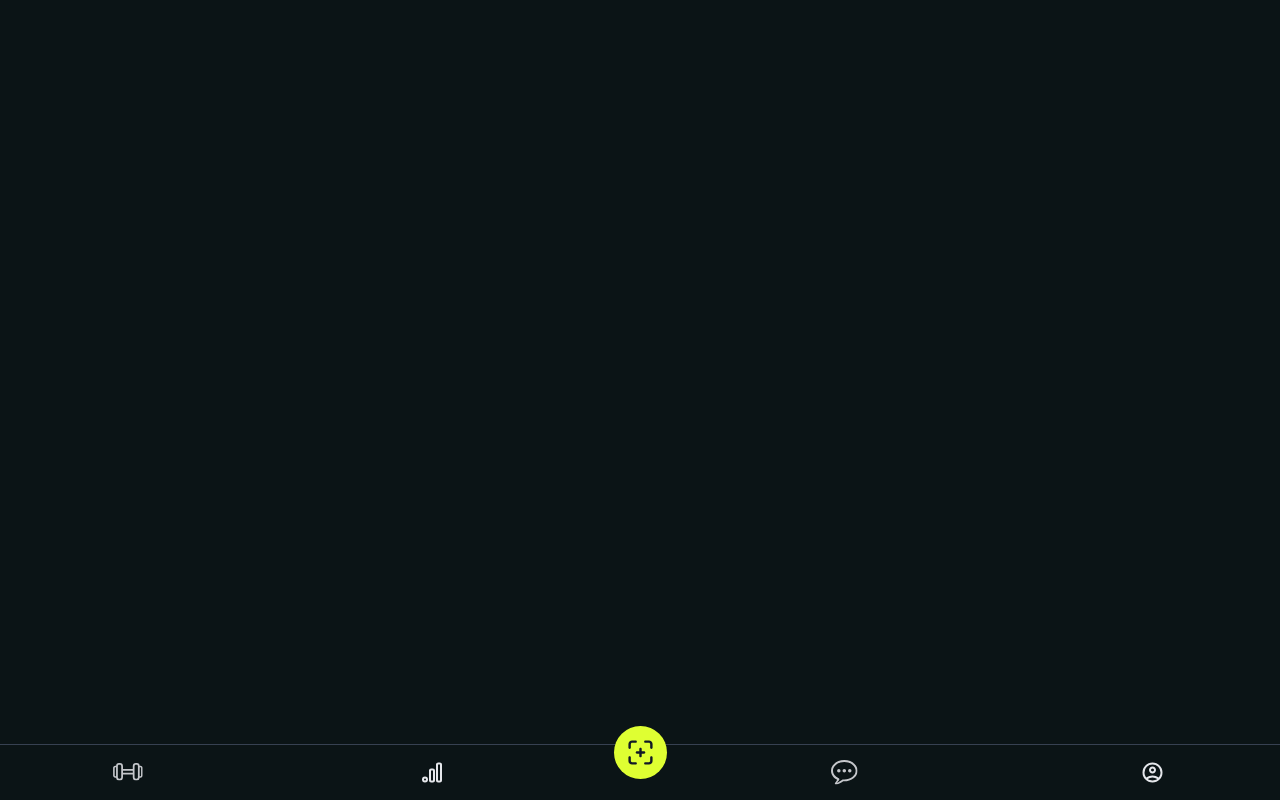
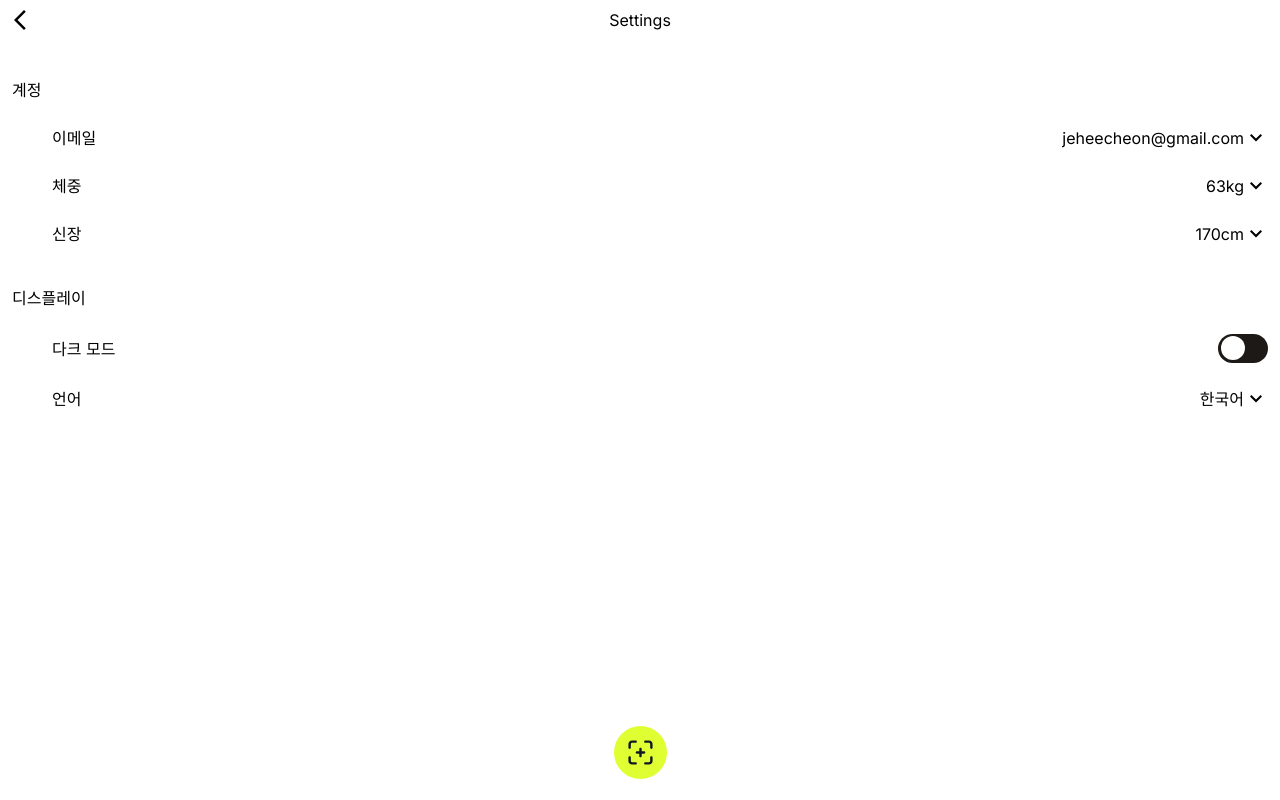
Before and after one commit to MJUZzang/muckGYMma, a Next.js app in the folder projects/fe/: page /settings in a window 1280 px wide. Built offline with nearby package versions, Linux system fonts and the light colour scheme.

Commit message:
chore: import할 때 절대경로로 모두 변경 및 localstorage 타입 체크 되도록 변경

```diff
--- a/projects/fe/app/analysis/_components/SummaryGraphs.tsx
+++ b/projects/fe/app/analysis/_components/SummaryGraphs.tsx
@@ -2,8 +2,8 @@
 
 import React, { useState } from "react";
 import WeightChart from "@/analysis/_components/WeightChart";
-import CalorieChart from "./CalorieChart";
-import TimeChart from "./TimeGraph";
+import CalorieChart from "@/analysis/_components/CalorieChart";
+import TimeChart from "@/analysis/_components/TimeGraph";
 
 const SummaryGraphs = () => {
     const [selectedGraph, setSelectedGraph] = useState("Weight");
--- a/projects/fe/app/settings/page.tsx
+++ b/projects/fe/app/settings/page.tsx
@@ -4,81 +4,89 @@ import React, { useEffect, useState } from "react";
 import ArrowBack from "@/_images/ArrowBack";
 import ArrowDown from "@/_images/ArrowDown";
 import ToggleSwitch from "@/_components/ToggleSwitch";
-import SettingsGroup from "./_components/SettingsGroup";
-import SettingElement from "./_components/SettingElement";
+import SettingsGroup from "@/settings/_components/SettingsGroup";
+import SettingElement from "@/settings/_components/SettingElement";
 
 const Settings = () => {
-    // const [darkMode, setDarkMode] = useState(
-    //     localStorage.theme === "dark" ||
-    //         (!("theme" in localStorage) &&
-    //             window.matchMedia("(prefers-color-scheme: dark)").matches)
-    // );
+    const [darkMode, setDarkMode] = useState(false);
 
-    // useEffect(() => {
-    //     if (darkMode) {
-    //         document.documentElement.classList.add("dark");
-    //         localStorage.theme = "dark";
-    //     } else {
-    //         localStorage.theme = "light";
-    //         document.documentElement.classList.remove("dark");
-    //     }
-    // }, [darkMode]);
+    useEffect(() => {
+        const updatedDarkMode =
+            (typeof localStorage !== "undefined" &&
+                localStorage.theme === "dark") ||
+            (!("theme" in localStorage) &&
+                window.matchMedia("(prefers-color-scheme: dark)").matches);
+        setDarkMode(updatedDarkMode);
+    }, []);
+
+    useEffect(() => {
+        if (darkMode) {
+            document.documentElement.classList.add("dark");
+            localStorage.theme = "dark";
+        } else {
+            localStorage.theme = "light";
+            document.documentElement.classList.remove("dark");
+        }
+    }, [darkMode]);
 
     return (
-        null
-        // <main className="absolute w-screen h-screen overflow-y-auto bg-[#ffffff] dark:bg-[#050505]">
-        //     <header className="fixed w-full text-center py-2">
-        //         <ArrowBack className="absolute dark:fill-white left-2" />
-        //         <p className="text-black dark:text-white">Settings</p>
-        //     </header>
-        //     {/* Spacer */}
-        //     <div className="w-[1px] h-[50px]" />
+        <main className="absolute w-screen h-screen overflow-y-auto bg-[#ffffff] dark:bg-[#050505]">
+            <header className="fixed w-full text-center py-2">
+                <ArrowBack className="absolute dark:fill-white left-2" />
+                <p className="text-black dark:text-white">Settings</p>
+            </header>
+            {/* Spacer */}
+            <div className="w-[1px] h-[50px]" />
 
-        //     <div className="px-3">
-        //         <SettingsGroup title="계정">
-        //             <SettingElement title="이메일">
-        //                 <p>jeheecheon@gmail.com</p>
-        //                 <ArrowDown className="dark:fill-white" />
-        //             </SettingElement>
+            <div className="px-3">
+                <SettingsGroup title="계정">
+                    <SettingElement title="이메일">
+                        <p>jeheecheon@gmail.com</p>
+                        <ArrowDown className="dark:fill-white" />
+                    </SettingElement>
 
-        //             <SettingElement title="체중">
-        //                 <p>63kg</p>
-        //                 <ArrowDown className="dark:fill-white" />
-        //             </SettingElement>
+                    <SettingElement title="체중">
+                        <p>63kg</p>
+                        <ArrowDown className="dark:fill-white" />
+                    </SettingElement>
 
-        //             <SettingElement title="신장">
-        //                 <p>170cm</p>
-        //                 <ArrowDown className="dark:fill-white" />
-        //             </SettingElement>
-        //         </SettingsGroup>
+                    <SettingElement title="신장">
+                        <p>170cm</p>
+                        <ArrowDown className="dark:fill-white" />
+                    </SettingElement>
+                </SettingsGroup>
 
-        //         <SettingsGroup title="디스플레이">
-        //             <SettingElement title="다크 모드">
-        //                 <ToggleSwitch
-        //                     onClick={() => {
-        //                         setDarkMode(!darkMode);
-        //                         if (darkMode) {
-        //                             document.documentElement.classList.remove(
-        //                                 "dark"
-        //                             );
-        //                             localStorage.theme = "light";
-        //                         } else {
-        //                             document.documentElement.classList.add(
-        //                                 "dark"
-        //                             );
-        //                             localStorage.theme = "dark";
-        //                         }
-        //                     }}
-        //                 />
-        //             </SettingElement>
+                <SettingsGroup title="디스플레이">
+                    <SettingElement title="다크 모드">
+                        <ToggleSwitch
+                            onClick={() => {
+                                setDarkMode(!darkMode);
+                                if (darkMode) {
+                                    document.documentElement.classList.remove(
+                                        "dark"
+                                    );
+                                    if (typeof localStorage !== "undefined") {
+                                        localStorage.theme = "light";
+                                    }
+                                } else {
+                                    document.documentElement.classList.add(
+                                        "dark"
+                                    );
+                                    if (typeof localStorage !== "undefined") {
+                                        localStorage.theme = "dark";
+                                    }
+                                }
+                            }}
+                        />
+                    </SettingElement>
 
-        //             <SettingElement title="언어">
-        //                 <p>한국어</p>
-        //                 <ArrowDown className="dark:fill-white" />
-        //             </SettingElement>
-        //         </SettingsGroup>
-        //     </div>
-        // </main>
+                    <SettingElement title="언어">
+                        <p>한국어</p>
+                        <ArrowDown className="dark:fill-white" />
+                    </SettingElement>
+                </SettingsGroup>
+            </div>
+        </main>
     );
 };
 
--- a/projects/fe/app/sign-in/page.tsx
+++ b/projects/fe/app/sign-in/page.tsx
@@ -1,7 +1,7 @@
 import React from "react";
 
-import GoogleLoginButton from "./_components/GoogleLoginButton";
-import KakaoLoginButton from "./_components/KakaoLoginButton";
+import GoogleLoginButton from "@/sign-in/_components/GoogleLoginButton";
+import KakaoLoginButton from "@/sign-in/_components/KakaoLoginButton";
 
 const page = () => {
     return (
--- a/projects/fe/app/workout/_components/Task.tsx
+++ b/projects/fe/app/workout/_components/Task.tsx
@@ -5,7 +5,7 @@ import Muscle from "@/_images/Muscle";
 import NavigateNext from "@/_images/NavigateNext";
 import Swimming from "@/_images/Swimming";
 import Football from "@/_images/Football";
-import { CaclLeftTime } from "../_utils/LeftTime";
+import { CaclLeftTime } from "@/workout/_utils/LeftTime";
 
 interface TaskProps {
     className?: string;
```
Also changed, not shown: projects/fe/app/analysis/page.tsx (+4 -4 lines), projects/fe/app/profile/_images/Settings.tsx (+4 -4 lines).
